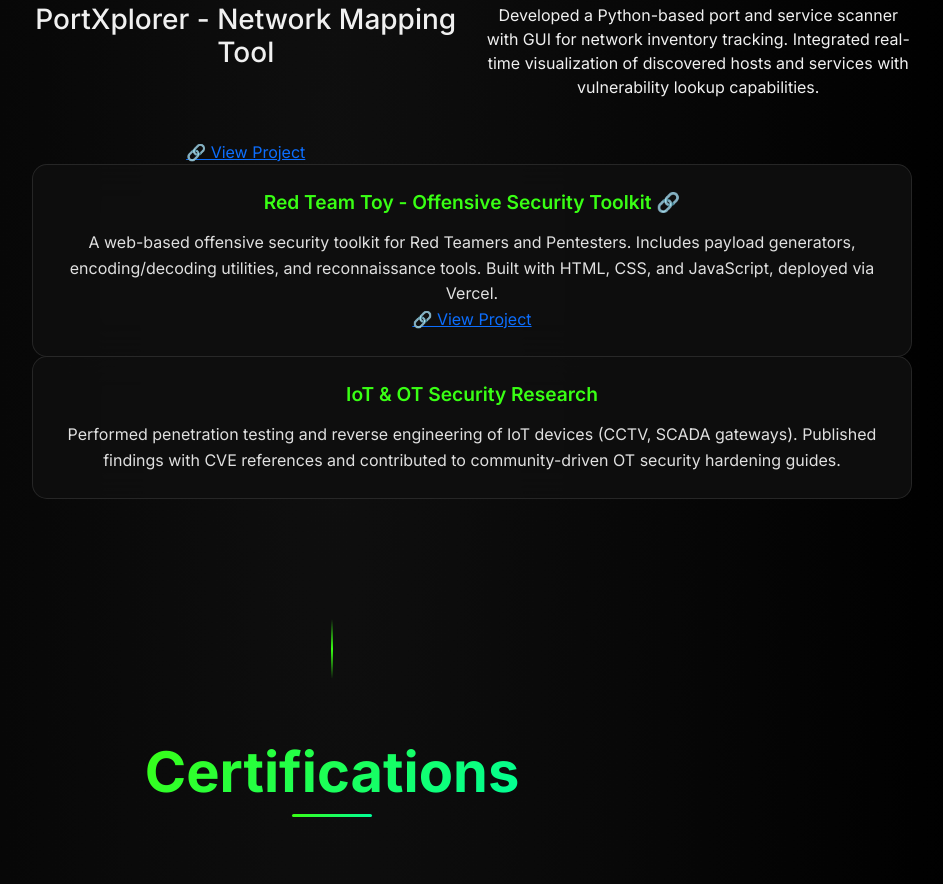
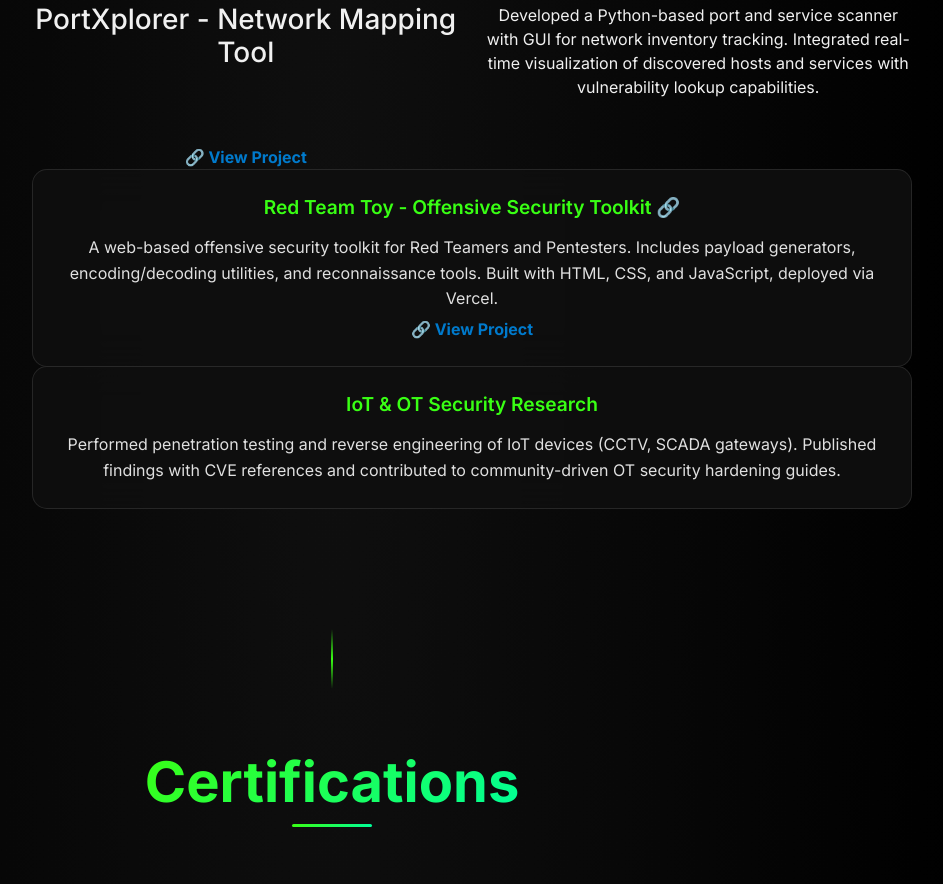
Before and after one commit to Manoj-Root/The-Cyber-Godfather, a plain HTML site: page index.html in a window 1280 px wide. Shown: the part 4769-5653 px from the top of the page, without its empty margins (308-1251 px from the left). Drawn offline with nearby package versions, Linux system fonts and the light colour scheme; animation ran at ten frames a second.

Commit message:
Update styles.css

```diff
--- a/styles.css
+++ b/styles.css
@@ -13,6 +13,32 @@
   --glow-primary: 0 0 20px rgba(57, 255, 20, 0.3);
   --glow-accent: 0 0 20px rgba(0, 255, 153, 0.3);
 }
+
+.view-project-link {
+  display: inline-block;
+  margin-top: 5px;
+  color: #007acc;
+  text-decoration: none;
+  font-weight: bold;
+}
+
+.view-project-link:hover {
+  text-decoration: underline;
+  cursor: pointer;
+}
+.view-project-link {
+  display: inline-block;
+  margin-top: 5px;
+  color: #007acc;
+  text-decoration: none;
+  font-weight: bold;
+}
+.view-project-link:hover {
+  text-decoration: underline;
+}
+
+
+
 
 * {
   box-sizing: border-box;
```
